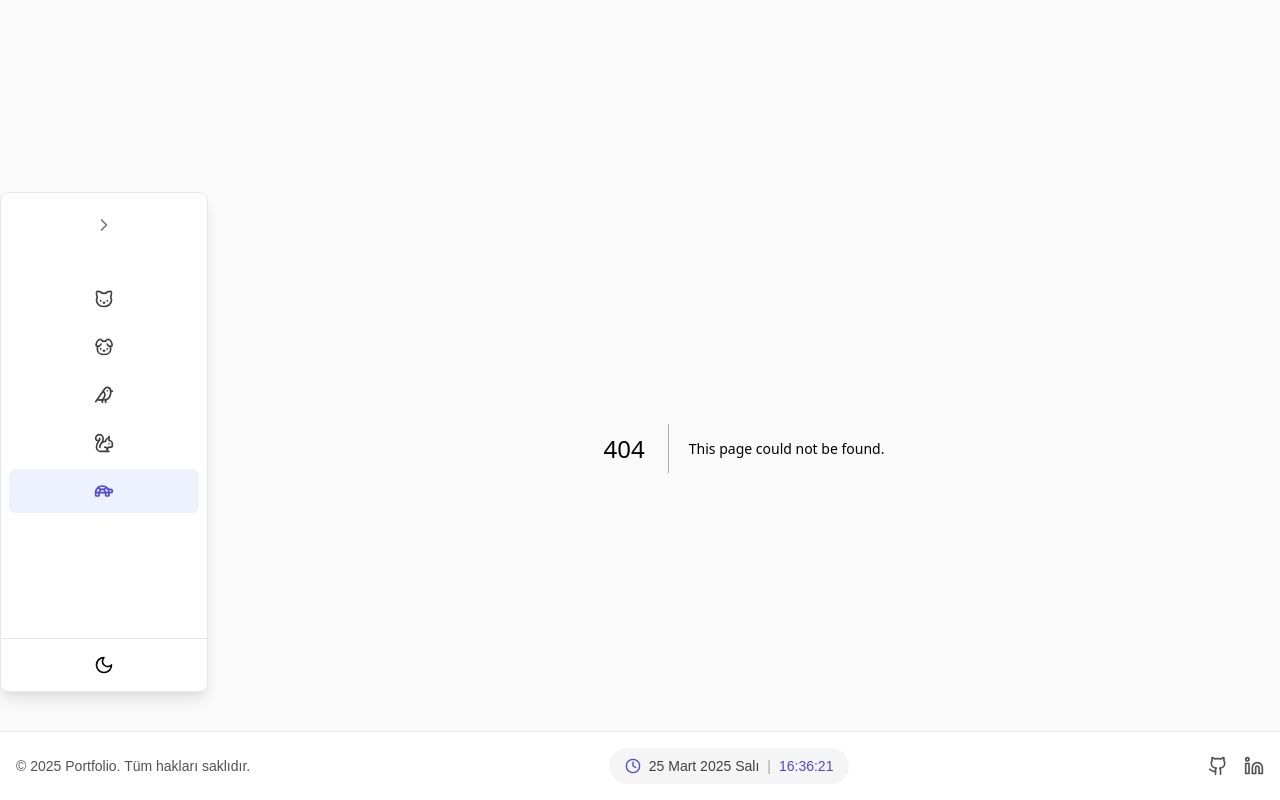
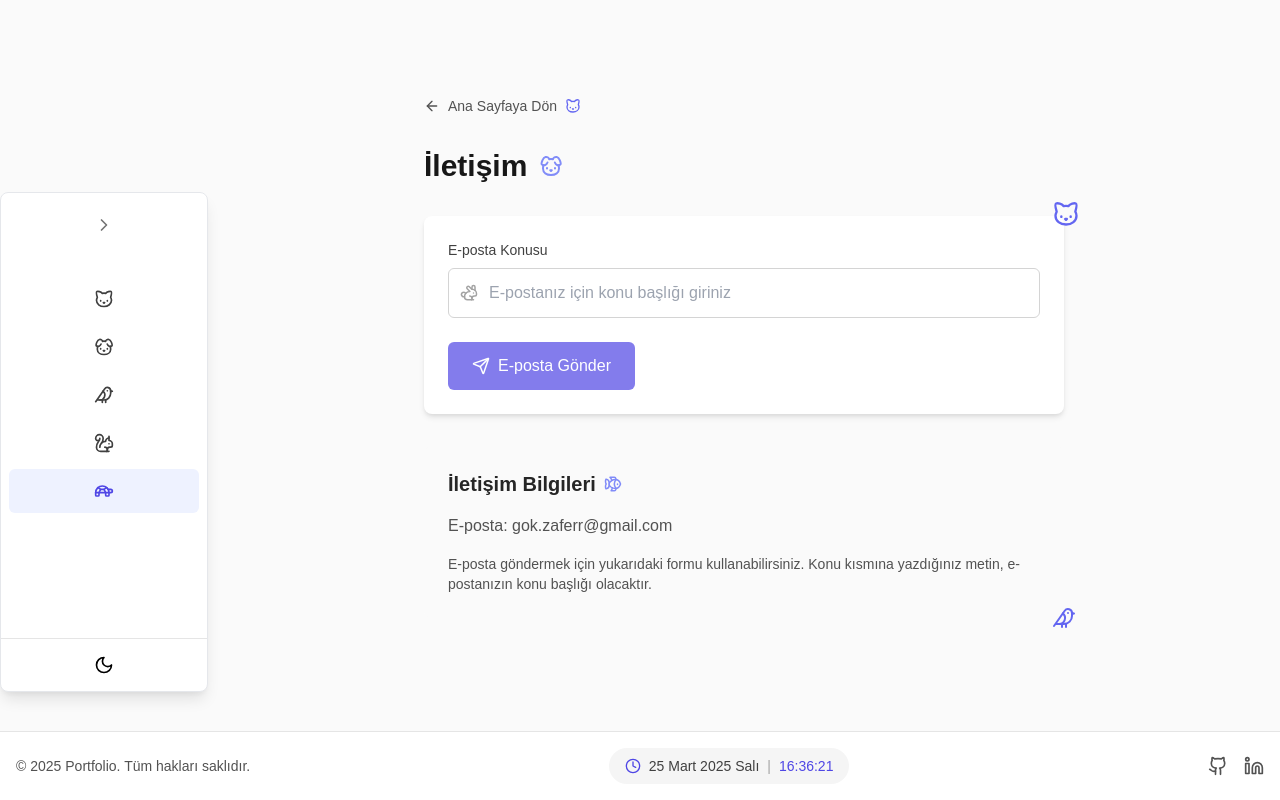
Before and after one commit to zzafergok/Portfolio, a Next.js app: page /contact in a window 1280 px wide. Before the commit this address had no page. Built offline with nearby package versions, Linux system fonts and the light colour scheme; a web font is replaced by a local one.

Commit message:
completed to contact page

```diff
--- /dev/null
+++ b/src/app/contact/page.tsx
@@ -0,0 +1,141 @@
+'use client';
+
+import Link from 'next/link';
+
+import { useState, FormEvent } from 'react';
+
+import { Send, ArrowLeft, Cat, Dog, Bird, Fish, Rabbit } from 'lucide-react';
+
+/**
+ * Contact page component that allows users to send emails
+ * with a specified subject directly to the portfolio owner
+ * Enhanced with subtle animal icons for visual appeal
+ */
+export default function Contact() {
+  const [subject, setSubject] = useState('');
+  const [isSubmitting, setIsSubmitting] = useState(false);
+
+  // Email recipient address
+  const recipientEmail = 'gok.zaferr@gmail.com';
+
+  // Handle form submission
+  const handleSubmit = (e: FormEvent) => {
+    e.preventDefault();
+
+    if (!subject.trim()) {
+      return; // Don't proceed if subject is empty
+    }
+
+    setIsSubmitting(true);
+
+    // Create mailto link with the subject
+    const mailtoLink = `mailto:${recipientEmail}?subject=${encodeURIComponent(subject)}`;
+
+    // Open the email client
+    window.location.href = mailtoLink;
+
+    // Reset form state after short delay
+    setTimeout(() => {
+      setIsSubmitting(false);
+      setSubject('');
+    }, 1000);
+  };
+
+  return (
+    <div className="container mx-auto px-4 py-12 max-w-2xl">
+      {/* Back navigation with cat icon */}
+      <Link
+        href="/"
+        className="inline-flex items-center mb-8 text-sm font-medium text-neutral-600 hover:text-primary-600 dark:text-neutral-400 dark:hover:text-primary-400"
+      >
+        <ArrowLeft size={16} className="mr-2" />
+        <span>Ana Sayfaya Dön</span>
+        <Cat size={16} className="ml-2 text-primary-500" />
+      </Link>
+
+      {/* Page header with subtle animal icon */}
+      <div className="flex items-center mb-8">
+        <h1 className="text-3xl font-bold text-neutral-900 dark:text-neutral-50">
+          İletişim
+        </h1>
+        <Dog
+          size={24}
+          className="ml-3 text-primary-400 dark:text-primary-500"
+        />
+      </div>
+
+      {/* Contact form with subtle decoration */}
+      <div className="relative bg-white dark:bg-neutral-800 rounded-lg shadow-md p-6 mb-8">
+        {/* Decorative cat in top right corner */}
+        <div className="absolute -top-4 -right-4">
+          <Cat size={28} className="text-primary-500 dark:text-primary-400" />
+        </div>
+
+        <form onSubmit={handleSubmit}>
+          <div className="mb-6">
+            <label
+              htmlFor="subject"
+              className="block mb-2 text-sm font-medium text-neutral-700 dark:text-neutral-300"
+            >
+              E-posta Konusu
+            </label>
+            <div className="relative">
+              <input
+                id="subject"
+                type="text"
+                value={subject}
+                onChange={(e) => setSubject(e.target.value)}
+                placeholder="E-postanız için konu başlığı giriniz"
+                className="w-full p-3 pl-10 border border-neutral-300 rounded-md focus:ring-2 focus:ring-primary-500 focus:border-primary-500 dark:bg-neutral-700 dark:border-neutral-600 dark:text-white"
+                required
+              />
+              <Rabbit
+                size={18}
+                className="absolute left-3 top-1/2 -translate-y-1/2 text-neutral-400 dark:text-neutral-500"
+              />
+            </div>
+          </div>
+
+          <button
+            type="submit"
+            disabled={isSubmitting || !subject.trim()}
+            className="inline-flex items-center justify-center py-3 px-6 rounded-md bg-primary-600 text-white font-medium transition-colors hover:bg-primary-700 focus:outline-none focus:ring-2 focus:ring-primary-500 focus:ring-offset-2 disabled:opacity-70 disabled:cursor-not-allowed"
+          >
+            {isSubmitting ? (
+              <span>Gönderiliyor...</span>
+            ) : (
+              <>
+                <Send size={18} className="mr-2" />
+                E-posta Gönder
+              </>
+            )}
+          </button>
+        </form>
+      </div>
+
+      {/* Additional contact information */}
+      <div className="relative bg-neutral-50 dark:bg-neutral-900 rounded-lg p-6">
+        {/* Decorative bird in bottom right */}
+        <div className="absolute -bottom-3 -right-3">
+          <Bird size={24} className="text-primary-500 dark:text-primary-400" />
+        </div>
+
+        <div className="flex items-center mb-4">
+          <h2 className="text-xl font-semibold text-neutral-800 dark:text-neutral-200">
+            İletişim Bilgileri
+          </h2>
+          <Fish size={18} className="ml-2 text-primary-400" />
+        </div>
+
+        <p className="text-neutral-600 dark:text-neutral-400 mb-2">
+          E-posta: {recipientEmail}
+        </p>
+
+        <p className="text-neutral-600 dark:text-neutral-400 text-sm mt-4">
+          E-posta göndermek için yukarıdaki formu kullanabilirsiniz. Konu
+          kısmına yazdığınız metin, e-postanızın konu başlığı olacaktır.
+        </p>
+      </div>
+    </div>
+  );
+}
--- a/src/components/layout/Sidebar/index.tsx
+++ b/src/components/layout/Sidebar/index.tsx
@@ -41,7 +41,6 @@ const Sidebar = ({
   const sidebarRef = useRef<HTMLDivElement>(null);
 
   const [isMounted, setIsMounted] = useState(false);
-  const [isScrolled, setIsScrolled] = useState(false);
   const [isCollapsed, setIsCollapsed] = useState(true);
 
   // Mount state to avoid hydration mismatch
```
